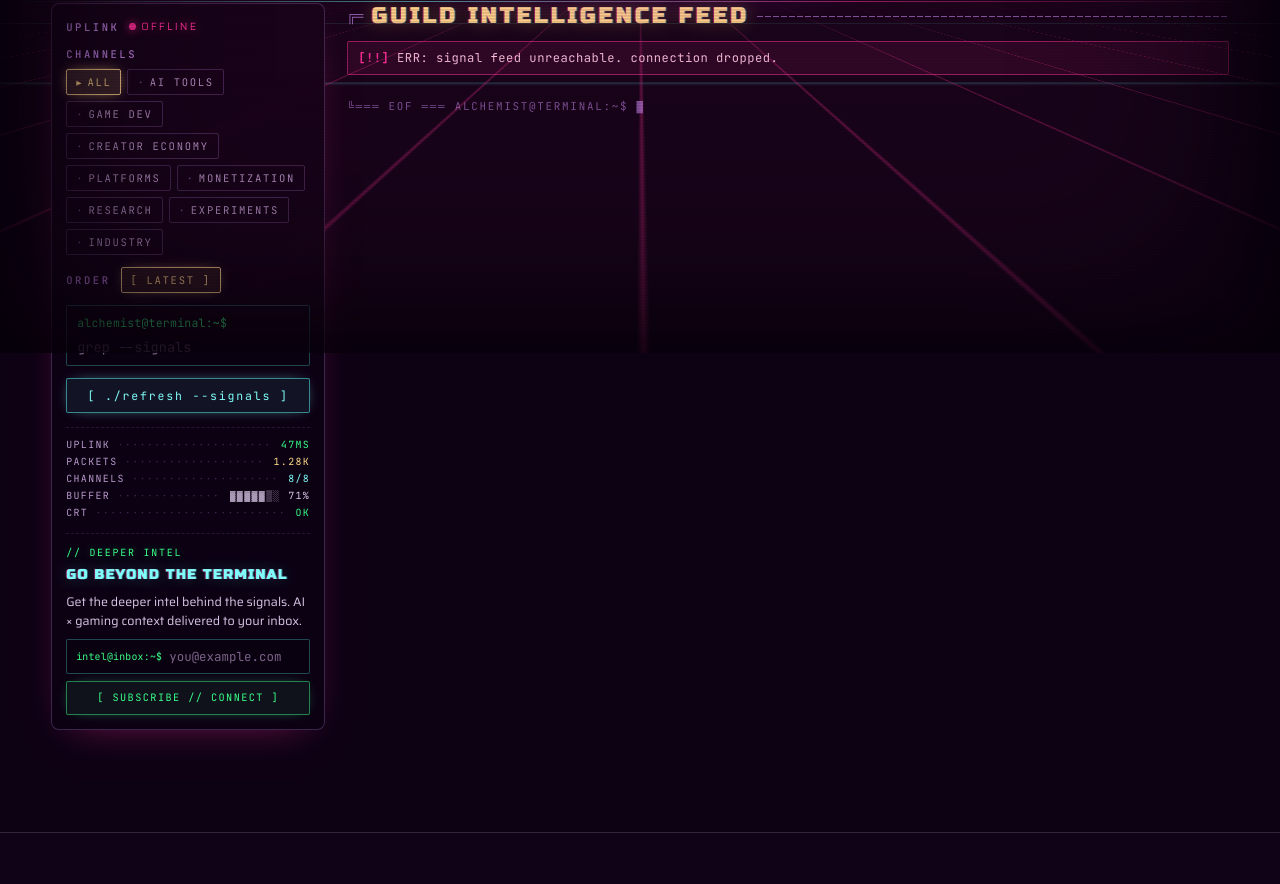
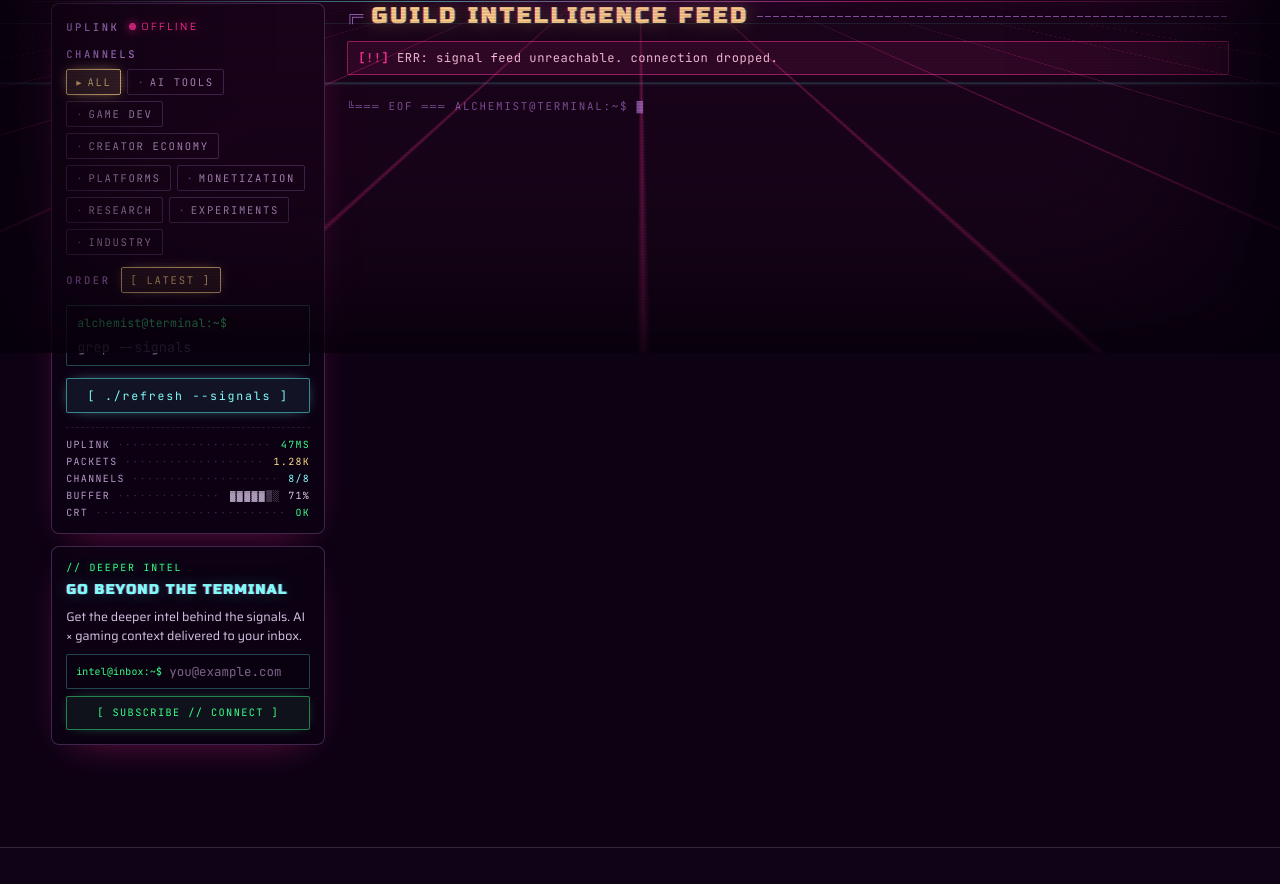
Before and after one commit to BlockonautAlchemist/AlchemistsWebsite, a website: page terminal.html in a window 1280 px wide. Shown: the part 447-1331 px from the top of the page. Drawn offline with Linux system fonts and the light colour scheme; no server answers.

Commit message:
separated email signup on terminal and made it sticky scroll

```diff
--- a/terminal.css
+++ b/terminal.css
@@ -6,7 +6,7 @@
    ========================================================================== */
 
 .terminal-root {
-  overflow-x: hidden;
+  overflow-x: clip;
 }
 
 .terminal-page {
@@ -29,6 +29,7 @@
   --terminal-z-overlay: 900;
 
   background: var(--terminal-bg);
+  overflow-x: clip;
   color: var(--ink-soft, #dbc8e8);
 }
 
@@ -268,19 +269,31 @@
 }
 
 /* Control rail --------------------------------------------------------- */
-.terminal-rail {
+.terminal-sidebar {
   position: sticky;
   top: var(--nav-h, 82px);
   z-index: 5;
-  display: flex;
-  flex-direction: column;
+  display: grid;
   gap: 12px;
+  min-width: 0;
+}
+
+.terminal-rail,
+.terminal-newsletter {
+  min-width: 0;
   padding: 14px;
   background: rgba(13, 2, 20, 0.94);
   border: 1px solid var(--terminal-hairline);
   border-radius: var(--radius, 8px);
+  -webkit-backdrop-filter: blur(6px);
   backdrop-filter: blur(6px);
   box-shadow: 0 12px 40px -22px rgba(255, 46, 151, 0.55);
+}
+
+.terminal-rail {
+  display: flex;
+  flex-direction: column;
+  gap: 12px;
 }
 
 .terminal-rail__block {
@@ -632,13 +645,8 @@
 
 /* Newsletter CTA ------------------------------------------------------- */
 .terminal-newsletter {
-  flex: 1 1 100%;
   display: grid;
   gap: 8px;
-  min-width: 0;
-  margin-top: 2px;
-  padding-top: 12px;
-  border-top: 1px dashed var(--terminal-hairline-soft);
 }
 
 .terminal-newsletter__kicker,
@@ -1171,7 +1179,7 @@
     gap: 22px;
   }
 
-  .terminal-rail {
+  .terminal-sidebar {
     top: calc(var(--nav-h, 82px) + 16px);
   }
 
@@ -1248,7 +1256,8 @@
     display: none;
   }
 
-  .terminal-rail {
+  .terminal-rail,
+  .terminal-newsletter {
     background: rgba(13, 2, 20, 0.97);
     -webkit-backdrop-filter: none;
     backdrop-filter: none;
@@ -1264,8 +1273,12 @@
     width: min(100%, 90vw, 360px);
   }
 
+  .terminal-rail,
+  .terminal-newsletter {
+    padding: 11px;
+  }
+
   .terminal-rail {
-    padding: 11px;
     border-radius: 0 0 var(--radius, 8px) var(--radius, 8px);
   }
 
--- a/terminal.html
+++ b/terminal.html
@@ -88,7 +88,8 @@
 
   <div class="terminal-shell">
 
-    <aside class="terminal-rail" aria-label="Feed controls" data-reveal>
+    <aside class="terminal-sidebar" aria-label="Feed controls and deeper intel" data-reveal>
+      <div class="terminal-rail" aria-label="Feed controls">
         <div class="terminal-rail__block terminal-rail__block--row">
           <span class="terminal-rail__label mono" id="terminal-status-label">Uplink</span>
           <span id="terminal-status" role="status" aria-live="polite" aria-labelledby="terminal-status-label">Connecting</span>
@@ -123,6 +124,7 @@
           <div><dt>buffer</dt><dd>▓▓▓▓▓▒░ 71%</dd></div>
           <div><dt>crt</dt><dd class="is-ok">ok</dd></div>
         </dl>
+      </div>
 
       <section class="terminal-newsletter" id="terminal-newsletter" aria-labelledby="terminal-newsletter-title">
         <p class="terminal-newsletter__kicker mono">// DEEPER INTEL</p>
```
Also changed, not shown: test/newsletter.test.js (+9 -2 lines). Lines whose indentation alone changed are shown as unchanged.
